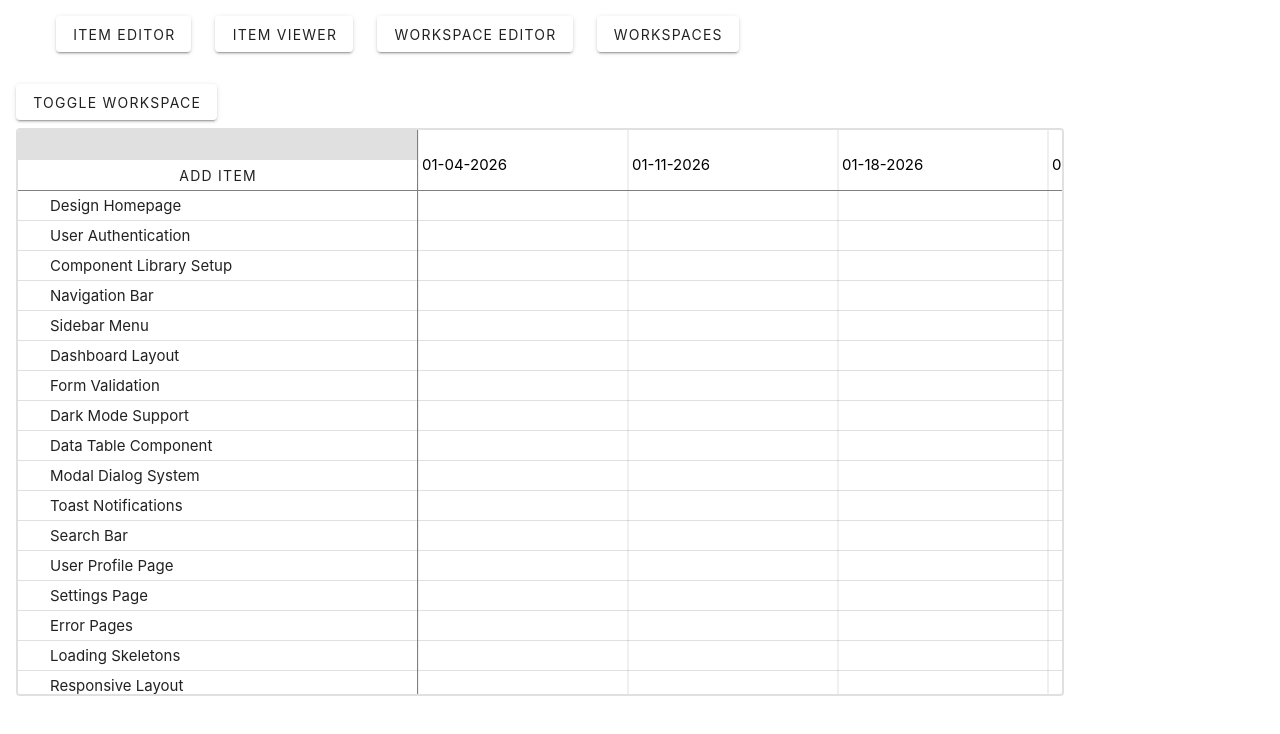
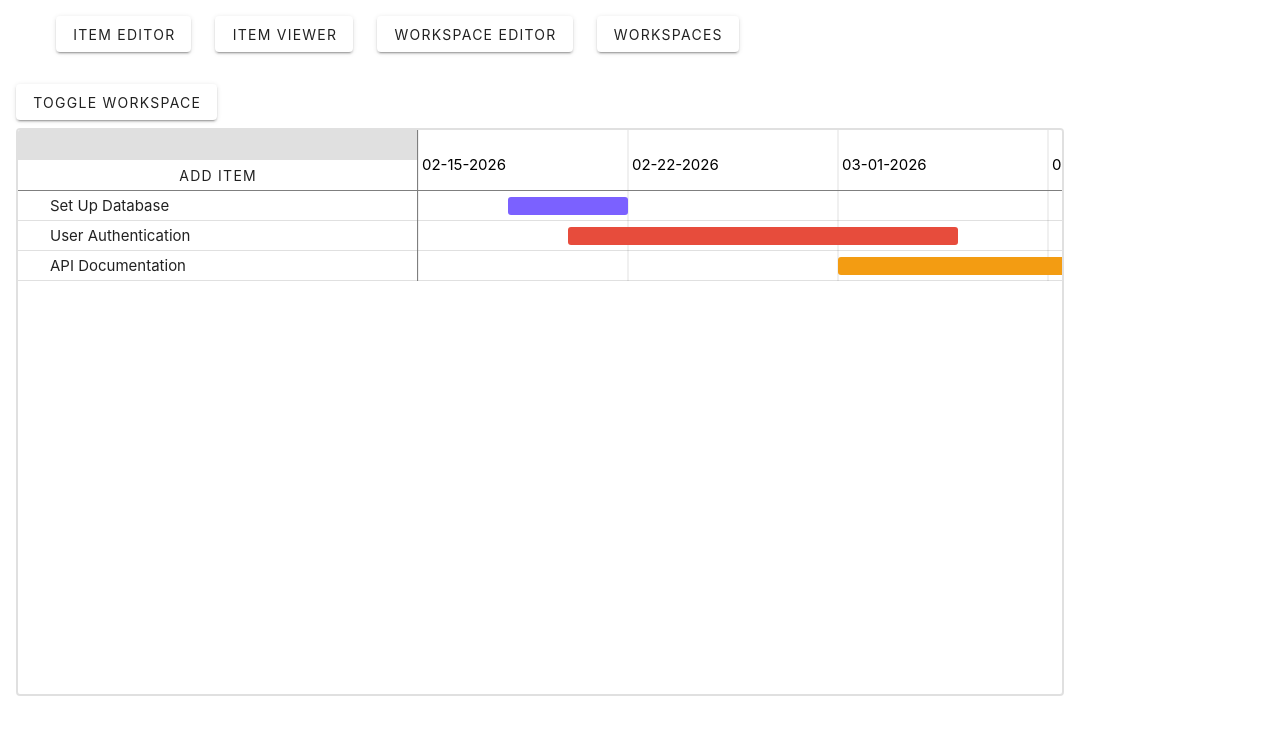
Before and after one commit to AlexJFDev/Capstone, a Vue app: page / in a window 1280 px wide. Shown: the top 734 px of the page. Built offline with nearby package versions, Linux system fonts and the light colour scheme; the HTML template or start-up script is replaced by a standard one.

Commit message:
Updated svg widths

```diff
--- a/src/components/roadmap/RoadmapChart.vue
+++ b/src/components/roadmap/RoadmapChart.vue
@@ -31,7 +31,7 @@
 
 import { computed, onBeforeUnmount, onMounted, ref, useTemplateRef } from 'vue'
 import { items as dummyItems } from '@/testing/dummy-items'
-import { CHART_BAR_PADDING, CHART_BORDER_COLOR_PRIMARY, ROW_HEIGHT } from './constants'
+import { CHART_BAR_PADDING, CHART_BORDER_COLOR_PRIMARY, LIST_WIDTH, ROW_HEIGHT } from './constants'
 import type { RoadmapScale } from './types'
 import { computeDateRange, computeDaysInRange, computeStartsInRange, xForDate } from './utils'
 
@@ -49,7 +49,7 @@ onMounted(() => {
   resizeObserver = new ResizeObserver(entries => {
     width.value = entries[0]?.contentRect.width ?? 0
   })
-  resizeObserver.observe(rootRef.value!)
+  resizeObserver.observe(rootRef.value!.parentElement!.parentElement!)
 })
 onBeforeUnmount(() => resizeObserver?.disconnect())
 
@@ -61,7 +61,7 @@ const dateRange = computed(() => computeDateRange(items.value))
 const totalDays = computed(() => computeDaysInRange(dateRange.value))
 
 /** Full pixel width of the SVG canvas. Grows/shrinks with zoom (pixelsPerDay). */
-const svgWidth = computed(() => totalDays.value * props.scale.pixelsPerDay)
+const svgWidth = computed(() => Math.max(totalDays.value * props.scale.pixelsPerDay, width.value - LIST_WIDTH))
 /** Full pixel height of the SVG canvas — one row per item, no padding. */
 const svgHeight = computed(() => props.itemIds.length * ROW_HEIGHT)
 
--- a/src/components/roadmap/RoadmapHeader.vue
+++ b/src/components/roadmap/RoadmapHeader.vue
@@ -3,7 +3,7 @@ import { computed, onBeforeUnmount, onMounted, ref, useTemplateRef } from 'vue'
 import type { RoadmapScale } from './types'
 import { items as dummyItems } from '@/testing/dummy-items'
 import { computeDateRange, computeDaysInRange, computeStartsInRange, xForDate } from './utils'
-import { CHART_BORDER_COLOR_PRIMARY, ROW_HEIGHT } from './constants';
+import { CHART_BORDER_COLOR_PRIMARY, LIST_WIDTH, ROW_HEIGHT } from './constants';
 import { formatDate } from '../utils';
 
 const props = defineProps<{
@@ -18,7 +18,7 @@ onMounted(() => {
   resizeObserver = new ResizeObserver(entries => {
     width.value = entries[0]?.contentRect.width ?? 0
   })
-  resizeObserver.observe(rootRef.value!)
+  resizeObserver.observe(rootRef.value!.parentElement!.parentElement!)
 })
 onBeforeUnmount(() => resizeObserver?.disconnect())
 
@@ -30,7 +30,7 @@ const dateRange = computed(() => computeDateRange(items.value))
 const totalDays = computed(() => computeDaysInRange(dateRange.value))
 
 /** Full pixel width of the SVG canvas. Grows/shrinks with zoom (pixelsPerDay). */
-const svgWidth = computed(() => totalDays.value * props.scale.pixelsPerDay)
+const svgWidth = computed(() => Math.max(totalDays.value * props.scale.pixelsPerDay, width.value - LIST_WIDTH))
 const svgHeight = ROW_HEIGHT * 2
 
 /**
--- a/src/views/HomeView.vue
+++ b/src/views/HomeView.vue
@@ -3,8 +3,8 @@ import { computed, ref } from 'vue'
 import RoadmapPane from '@/components/roadmap/RoadmapPane.vue'
 
 const WORKSPACE_IDS = [
+  'w-2b3c4d5e-6f7a-8901-bcde-f12345678901',
   'w-1a2b3c4d-5e6f-7890-abcd-ef1234567890',
-  'w-2b3c4d5e-6f7a-8901-bcde-f12345678901',
 ]
 
 const workspaceIndex = ref(0)
```
